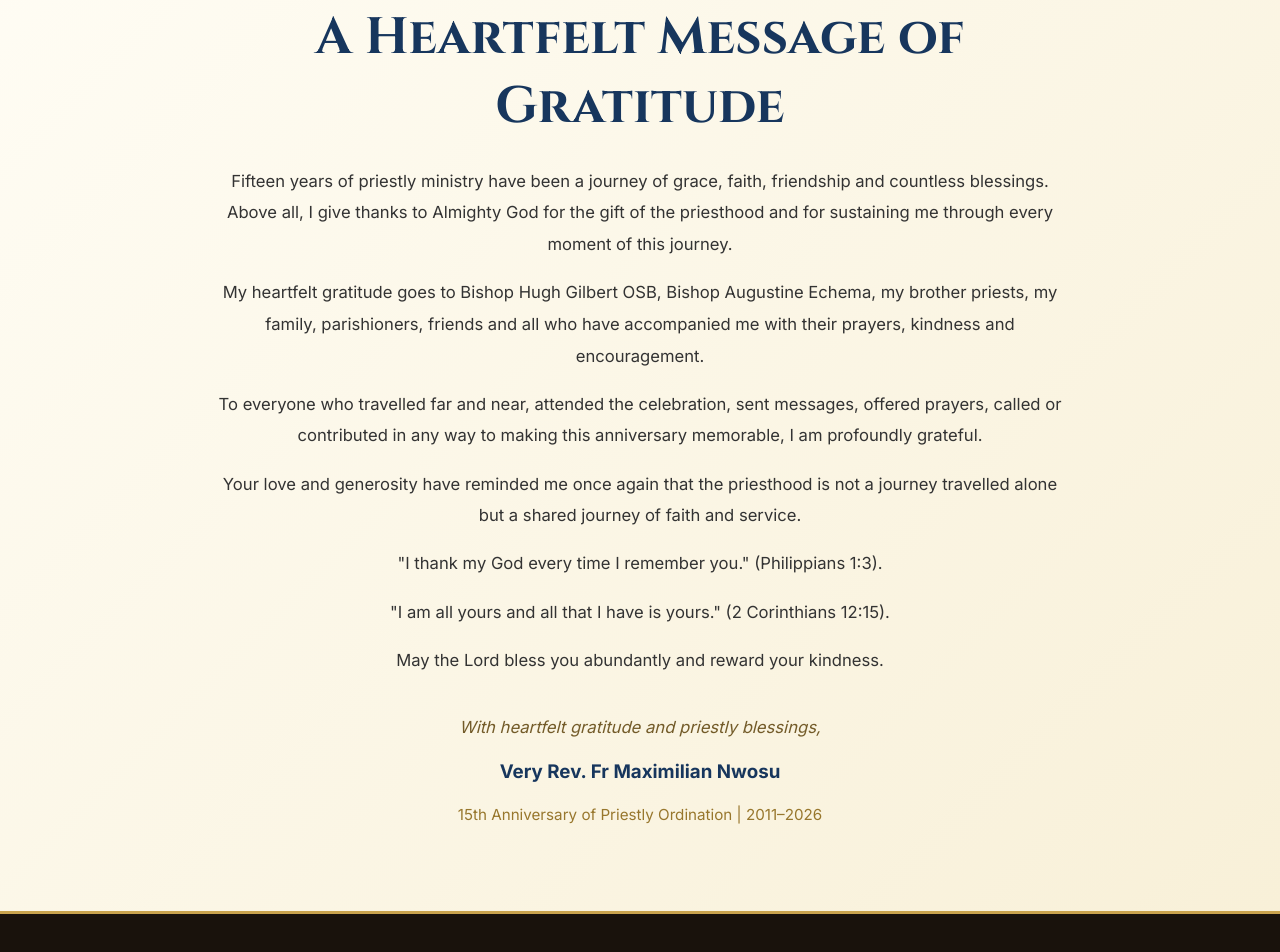
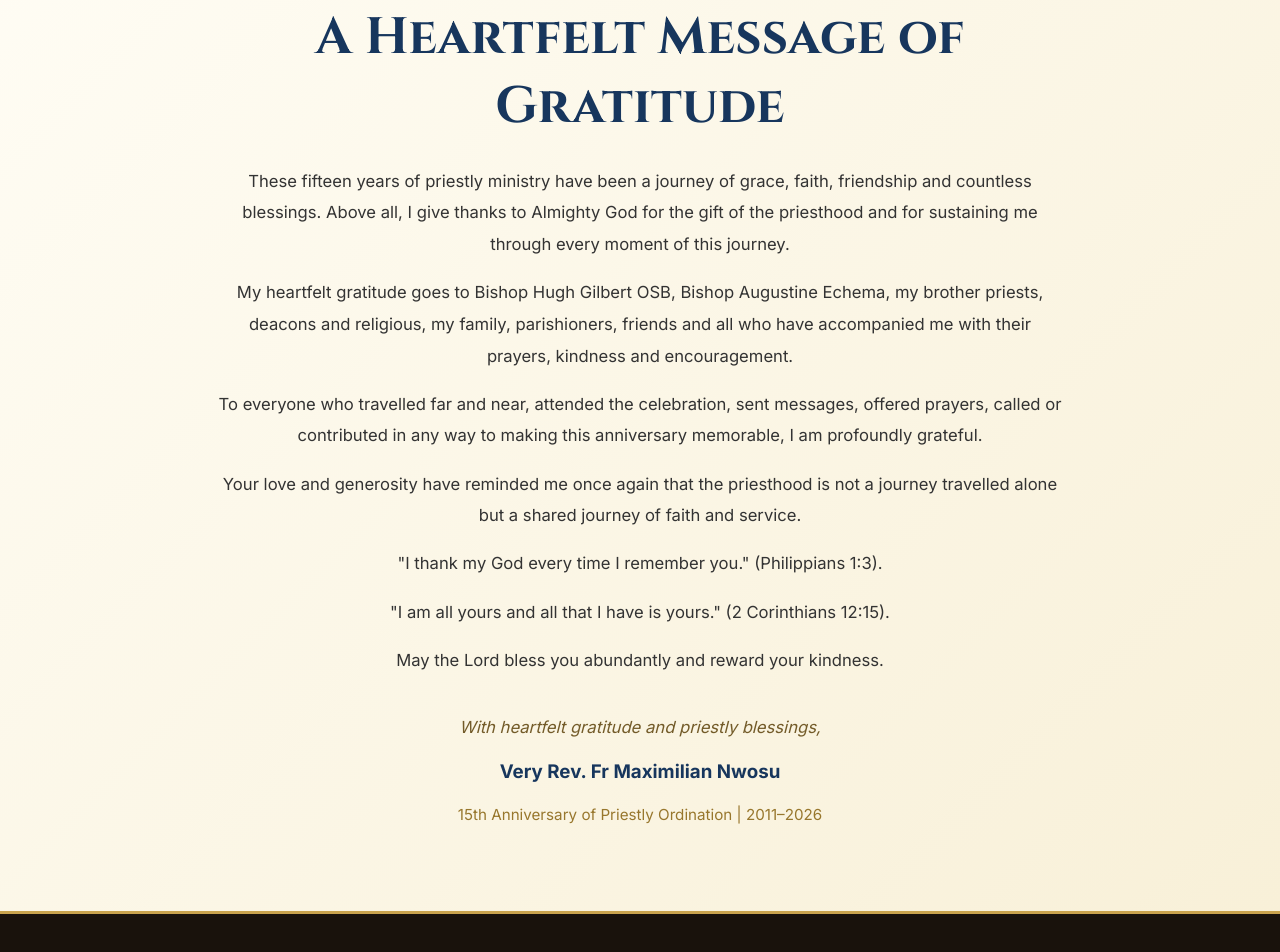
Before and after one commit to frizuma3/frmax-anniversary-website, a website: page docs/index.html in a window 1280 px wide. Shown: the part 6645-7597 px from the top of the page. Drawn offline with Linux system fonts and the light colour scheme.

Commit message:
Appreciate

```diff
--- a/docs/index.html
+++ b/docs/index.html
@@ -198,7 +198,7 @@
                 text-align: center;">
 
       <p>
-        Fifteen years of priestly ministry have been a journey
+        These fifteen years of priestly ministry have been a journey
         of grace, faith, friendship and countless blessings.
         Above all, I give thanks to Almighty God for the gift
         of the priesthood and for sustaining me through every
@@ -207,7 +207,7 @@
 
       <p>
         My heartfelt gratitude goes to Bishop Hugh Gilbert OSB, Bishop Augustine Echema,
-        my brother priests, my family, parishioners, friends
+        my brother priests, deacons and religious, my family, parishioners, friends
         and all who have accompanied me with their prayers,
         kindness and encouragement.
       </p>
```
